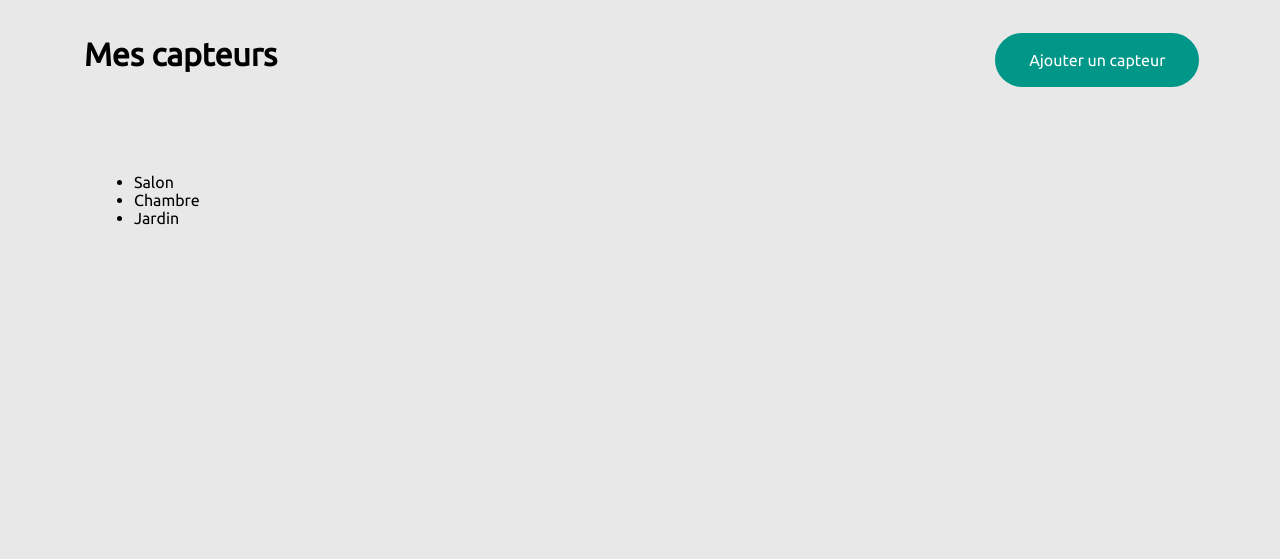
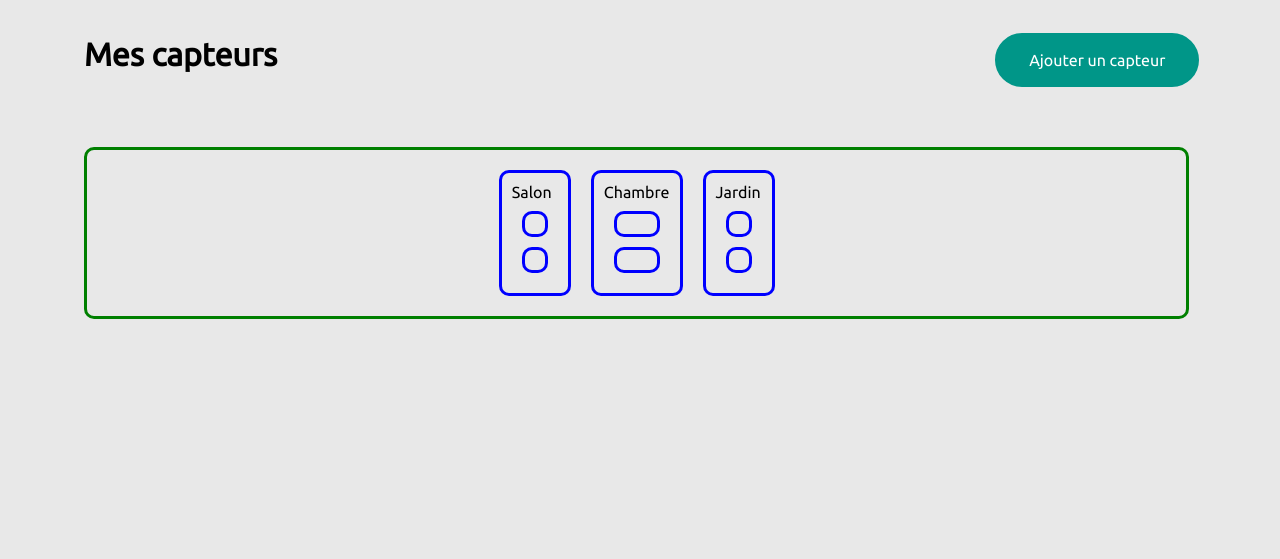
Before and after one commit to Solannae/DeltaDomus, a PHP site: page /capteurs.html in a window 1280 px wide. Shown: the part 114-673 px from the top of the page. Run offline with PHP 8.4, Linux system fonts and the light colour scheme.

Commit message:
update capteurs page

```diff
--- a/capteurs.html
+++ b/capteurs.html
@@ -52,13 +52,33 @@
             </div>
         </div>
         <div id="capteurs-pannel">
-            <p>
-                <ul>
-                    <li>Salon</li>
-                    <li>Chambre</li>
-                    <li>Jardin</li>
-                </ul>
-            </p>
+            <div class="piece-pannel">
+                Salon
+                <div class="piece-pannel-sub">
+
+                </div>
+                <div class="piece-pannel-sub">
+
+                </div>
+            </div>
+            <div class="piece-pannel">
+                Chambre
+                <div class="piece-pannel-sub">
+
+                </div>
+                <div class="piece-pannel-sub">
+
+                </div>
+            </div>
+            <div class="piece-pannel">
+                Jardin
+                <div class="piece-pannel-sub">
+
+                </div>
+                <div class="piece-pannel-sub">
+
+                </div>
+            </div>
         </div>
     </div>
 
--- a/css/style-capteurs.css
+++ b/css/style-capteurs.css
@@ -12,8 +12,31 @@
 }
 
 #capteurs-pannel {
+    border: solid;
+    border-color: green;
+    border-radius: 10px;
     margin-right: 50px;
     padding: 10px;
+    display: flex;
+    flex-direction: row;
+    justify-content: center;
+    align-items: center;
+}
+
+.piece-pannel {
+    margin: 10px;
+    padding: 10px;
+    border: solid;
+    border-color: blue;
+    border-radius: 10px;
+}
+
+.piece-pannel-sub {
+    margin: 10px;
+    padding: 10px;
+    border: solid;
+    border-color: blue;
+    border-radius: 10px;
 }
 
 @media all and (max-width: 500px) {
```
